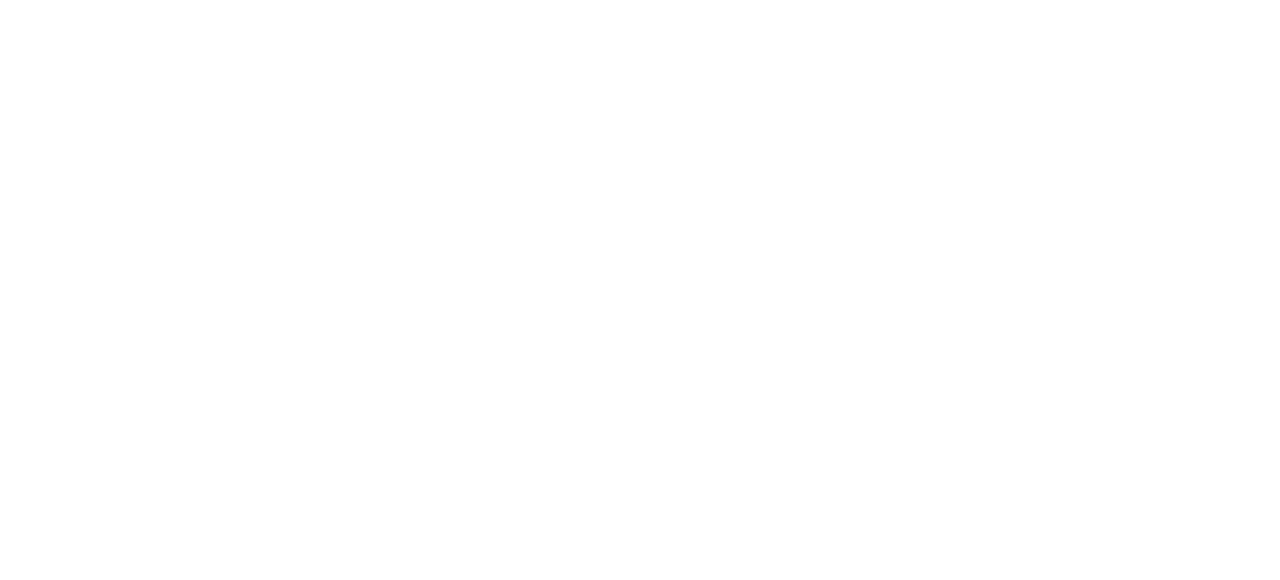
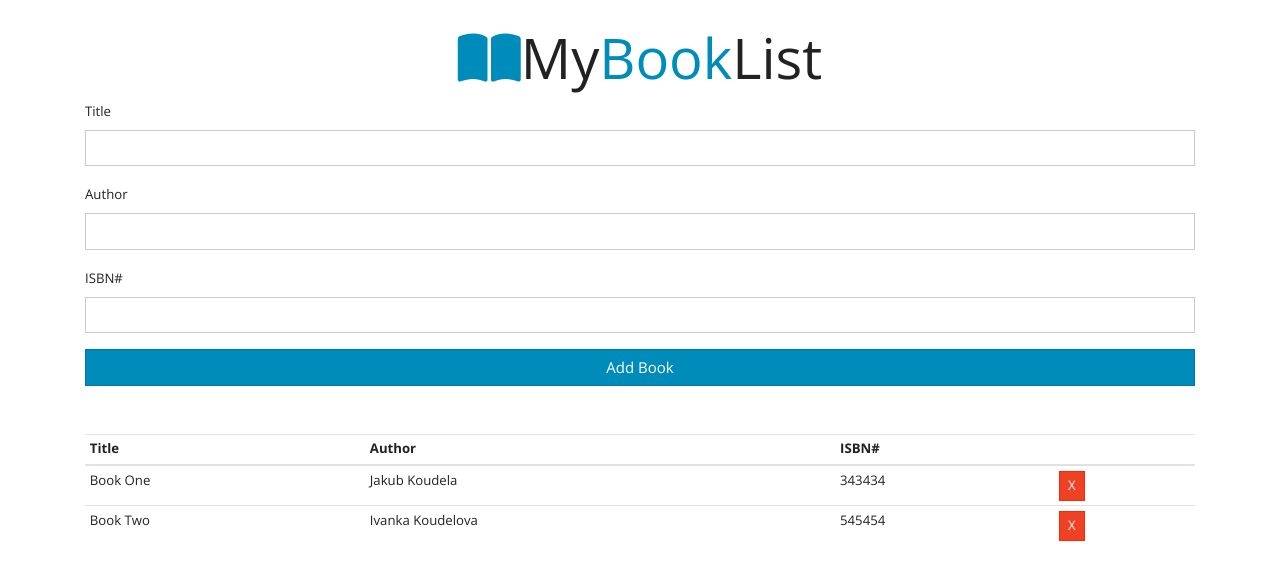
Before and after one commit to czkoudy/book-listing, a plain HTML site: page index.html in a window 1280 px wide. Drawn offline with nearby package versions, Linux system fonts and the light colour scheme.

Commit message:
Added basic UI and function to display Books

```diff
--- /dev/null
+++ b/app.js
@@ -0,0 +1,60 @@
+class Book {
+  constructor(title, author, isbn){
+    this.title = title
+    this.author = author
+    this.isbn = isbn
+  }
+}
+
+
+class UI {
+  static displayBooks(){
+    const storedBooks = [{
+      title: "Book One",
+      author : "Jakub Koudela",
+      isbn: '343434'
+    },
+    {
+      title: "Book Two",
+      author : "Ivanka Koudelova",
+      isbn: '545454'
+    }]
+    const books = storedBooks
+
+    books.forEach(book => UI.addBookToList(book))
+  }
+
+
+  static addBookToList(book) {
+    const list = document.getElementById('book-list');
+
+    const row = document.createElement('tr')
+    row.innerHTML = `
+    <td>${book.title}</td>
+    <td>${book.author}</td>
+    <td>${book.isbn}</td>
+    <td><a href="#" class="btn btn-danger btn-sm delete">X</a></td>
+    `;
+    list.appendChild(row);
+  }
+}
+
+
+
+// Display Books
+document.addEventListener('DOMContentLoaded', UI.displayBooks)
+
+// Add new Book
+
+document.getElementById('book-form').addEventListener('submit', (e) => {
+  e.preventDefault()
+  const title = document.getElementById('title').value
+  const author = document.getElementById('author').value
+  const isbn = document.getElementById('isbn').value
+
+  const book = new Book(title,author, isbn)
+
+  UI.addBookToList(book)
+
+
+})
--- a/index.html
+++ b/index.html
@@ -1,13 +1,57 @@
 <!DOCTYPE html>
 <html lang="en">
-<head>
-  <meta charset="UTF-8">
-  <meta name="viewport" content="width=device-width, initial-scale=1.0">
-  <title>Document</title>
-  <script src="https://kit.fontawesome.com/70f302eda3.js" crossorigin="anonymous"></script>
-  <link rel="stylesheet" href="bootstrap.min.css">
-</head>
-<body>
+  <head>
+    <meta charset="UTF-8" />
+    <meta name="viewport" content="width=device-width, initial-scale=1.0" />
+    <title>Book Listing App</title>
+    <script
+      src="https://kit.fontawesome.com/70f302eda3.js"
+      crossorigin="anonymous"
+    ></script>
+    <link rel="stylesheet" href="bootstrap.min.css" />
+  </head>
+  <body>
+    <div class="container mt-4">
+      <h1 class="display-4 text-center">
+        <i class="fas fa-book-open text-primary"></i>My<span
+          class="text-primary"
+          >Book</span
+        >List
+      </h1>
+      <form id="book-form">
+        <div class="form-group">
+          <label for="title">Title</label>
+          <input type="text" id="title" class="form-control" />
+        </div>
 
-</body>
+        <div class="form-group">
+          <label for="author">Author</label>
+          <input type="text" id="author" class="form-control" />
+        </div>
+
+        <div class="form-group">
+          <label for="isbn">ISBN#</label>
+          <input type="text" id="isbn" class="form-control" />
+        </div>
+        <input
+          type="submit"
+          value="Add Book"
+          class="btn btn-primary btn-block"
+        />
+      </form>
+
+      <table class="table table-sm mt-5">
+        <thead>
+          <tr>
+            <th>Title</th>
+            <th>Author</th>
+            <th>ISBN#</th>
+            <th></th>
+          </tr>
+        </thead>
+        <tbody id="book-list"></tbody>
+      </table>
+    </div>
+    <script src="app.js"></script>
+  </body>
 </html>
```
